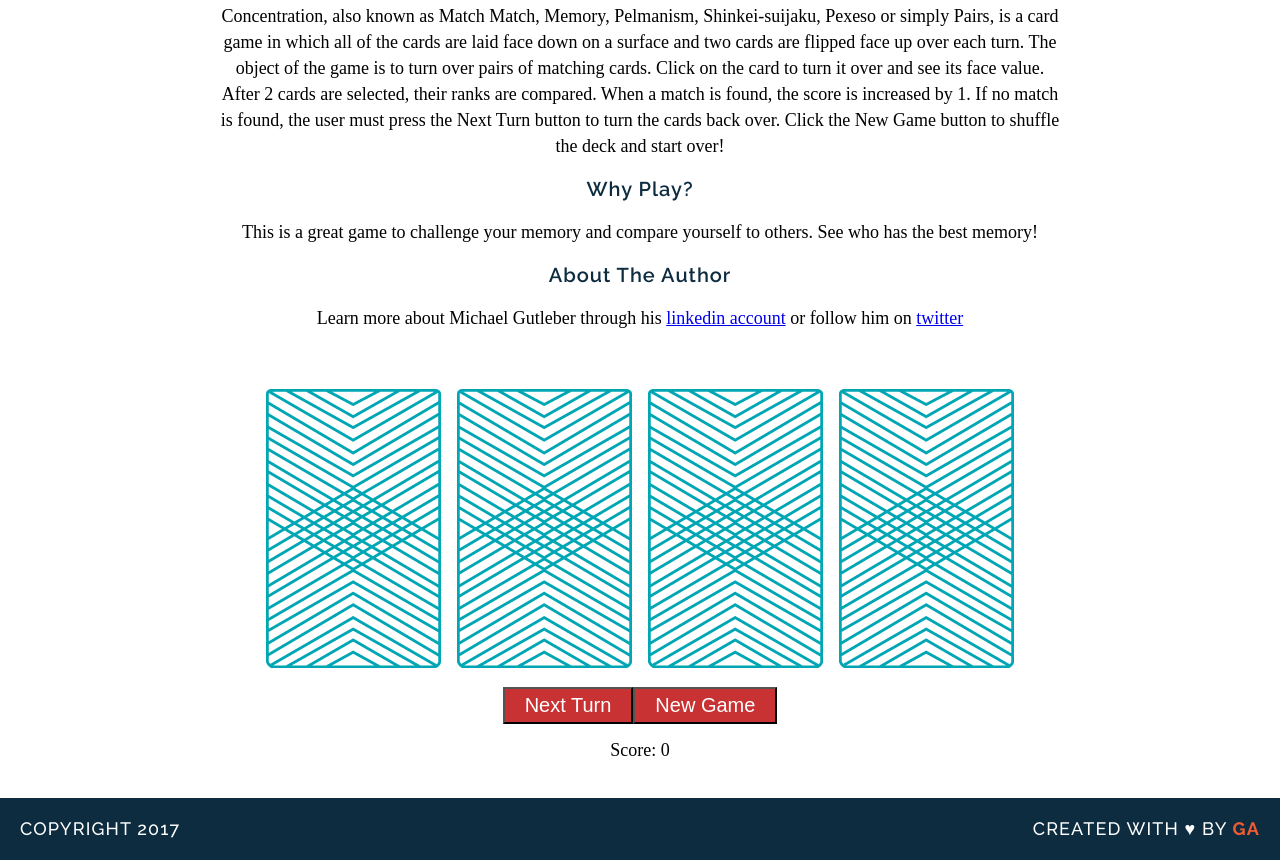
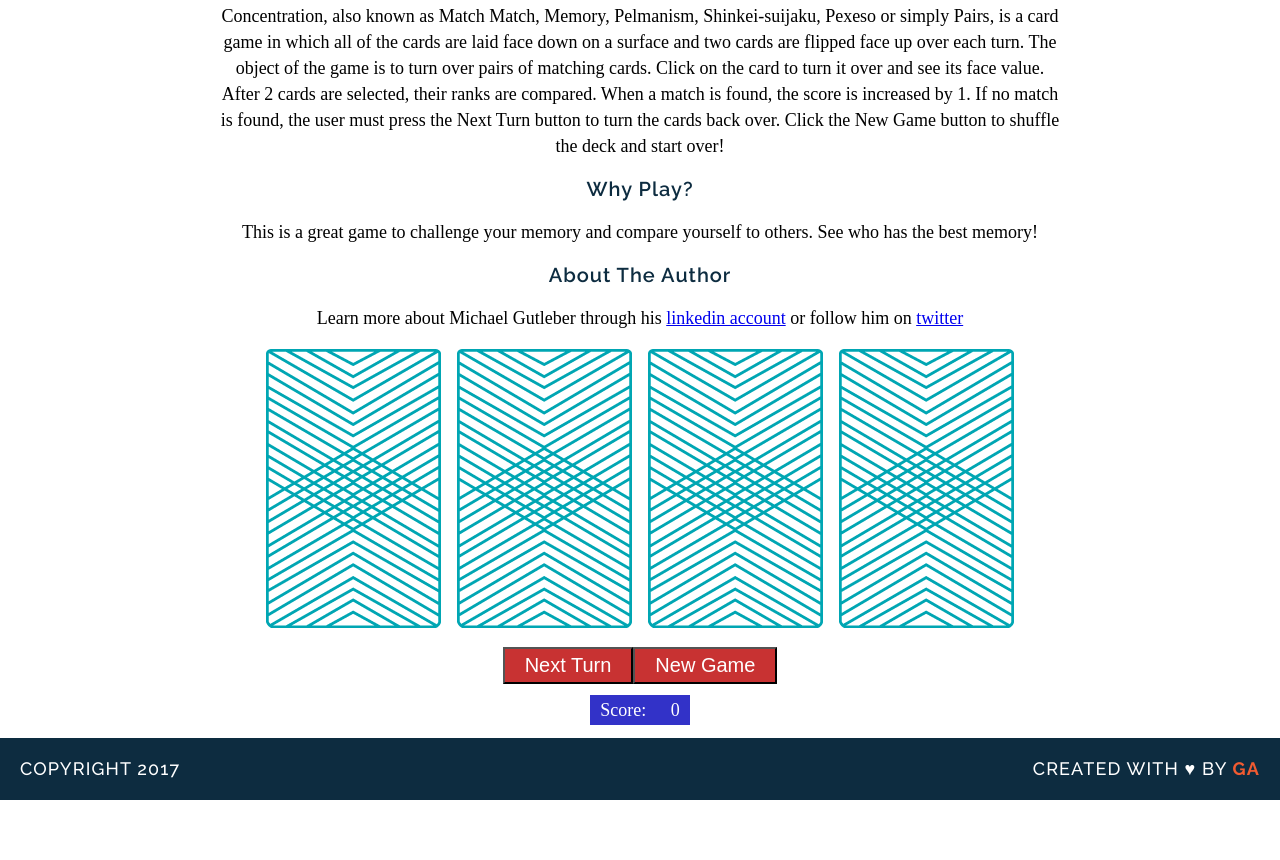
Before and after one commit to michaeljgut/wdi-fundamentals-memorygame, a plain HTML site: page index.html in a window 1280 px wide. Shown: the part 251-1111 px from the top of the page. After the commit the page ends 1051 px from the top, so only its background shows below. Drawn offline with Linux system fonts and the light colour scheme; a web font is replaced by a local one.

Commit message:
tweaked appearance, code, comments

```diff
--- a/css/style.css
+++ b/css/style.css
@@ -53,7 +53,7 @@ main {
 }
 
 img {
-	margin: 40px 8px 0 8px;
+	margin: 0 8px 0 8px;
 }
 
 footer {
@@ -64,6 +64,7 @@ footer {
 	font-size: 14px;
 	letter-spacing: .08em;
 	font-weight: 500;
+	margin: -20px 0 0 0;
 }
 
 .copyright, .message {
@@ -107,3 +108,9 @@ button {
 	padding: 5px 20px;
 	margin: 15px 0 -5px 0;
 }
+
+#score-text, #score {
+	padding: 5px 10px;
+	background-color: rgb(50,50,200);
+	color: white;
+}
--- a/index.html
+++ b/index.html
@@ -26,7 +26,7 @@ div with id "game-board." -->
 <p>Learn more about Michael Gutleber through his <a href="https://www.linkedin.com/in/michael-gutleber-18867911">linkedin account</a> or follow him on <a href="https://twitter.com/michaeljgut2">twitter</a></p>
 <div id="game-board"></div>
 <button id ="next turn">Next Turn</button><button id="new game">New Game</button>
-<p>Score: <span id="score">0</span></p>
+<p><span id ="score-text">Score: </span><span id="score">0</span></p>
 </main>
 <footer class="clearfix">
 	<p class="copyright">Copyright 2017</p>
--- a/js/main.js
+++ b/js/main.js
@@ -4,8 +4,8 @@ Date: 7/3/2017
 Concentration Card Game - basic simulation of the game only with 4 cards: the queen of hearts,
 queen of diamonds, king of hearts and king of diamonds. Cards are selected by clicking on them.
 After 2 cards are selected, their ranks are compared. When a match is found, the score is increased
-by 1. If no match is found, the user must press the reset button to turn the cards back over. To
-reset the score, the screen must be refreshed. */
+by 1. If no match is found, the user must press the next turn button to turn the cards back over. To
+reset the score, the user must press the new game button. */
 
 // The cards array holds the 4 cards.
 var cards = [
@@ -73,9 +73,9 @@ var flipCard = function() {
 }
 
 // shuffleCards will use an algorithm from the https://jsperf.com/array-shuffle-comparator/5 web
-// site which I modified to "shuffle" the cards. Pick a card at random from 0 to the length of the
-// cards array - 1. Swap this card with the last card. Then repeat this process only picking a
-// random card from 0 to the length - 2, then 0 to the length - 3 etc. until n = 0 and all the
+// site which I modified to "shuffle" the cards array. Pick a card at random from 0 to the length
+// of the cards array - 1. Swap this card with the last card. Then repeat this process only picking
+// a random card from 0 to the length - 2, then 0 to the length - 3 etc. until n = 0 and all the
 // cards have been shuffled.
 
 var shuffleCards = function() {
@@ -98,8 +98,10 @@ var shuffleCards = function() {
 
 var createBoard = function() {
 	shuffleCards(); // Mix up the cards array
-	for (var i = 0; i < cards.length; i++) {
-		var cardElement = document.createElement('img');
+	var l = cards.length;
+	var cardElement;
+	for (var i = 0; i < l; i++) {
+		cardElement = document.createElement('img');
 		cardElement.setAttribute('src','images/back.png');
 		cardElement.setAttribute('data-id',i);
 		cardElement.addEventListener('click',flipCard);
@@ -114,24 +116,28 @@ var nextTurn = function() {
 		firstCardSelected.setAttribute('src','images/back.png');
 	if (secondCardSelected) // Make sure the second card was selected.
 		secondCardSelected.setAttribute('src','images/back.png');
+	firstCardSelected = secondCardSelected = null;
 	// Clear out cardsInPlay so that 2 cards may be selected again
 	cardsInPlay = [];
 }
 
-// newGame will remove all the cards from the game-board, then re-create the game-board.
+// newGame will remove all the cards from the game-board, then re-create the game-board. This is
+// necessary so that the cards can be shuffled into a new order.
 
 var newGame = function() {
 	// Remove all the cards from the game-board div
 	var divGameBoard = document.getElementById("game-board");
 	while (divGameBoard.hasChildNodes())
 		divGameBoard.removeChild(divGameBoard.firstChild);
-	createBoard();	// Recreate the game board with the shuffled cards
+	createBoard();	//  Shuffle the cards and recreate the game board
 	// Clear out cardsInPlay so that 2 cards may be selected again
+	firstCardSelected = secondCardSelected = null;
 	cardsInPlay = [];
-	updateScore(0);
+	updateScore(0); // reset the score to 0
 }
 
-createBoard();
+createBoard(); // Shuffle the cards and create the board
+
 // Set the Next Turn button to execute nextTurn when clicked.
 document.getElementById("next turn").addEventListener('click',nextTurn);
 
```
